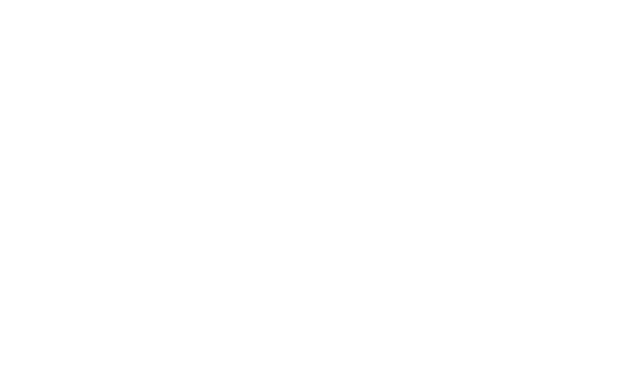
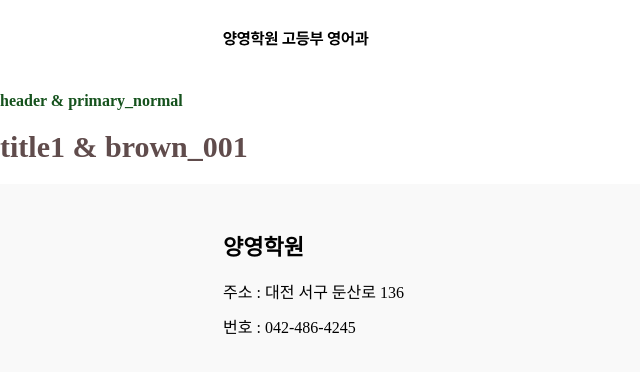
Before and after one commit to YangYoungEdu/YANGYOUNG_ADMIN, a React (Create React App) app in the folder yanyoung_admin/: page /theme in a window 1280 px wide. Before the commit this address had no page. Shown: the top 372 px of the page, without its empty margins (0-640 px from the left). Built offline with nearby package versions, Linux system fonts and the light colour scheme.

Commit message:
[STYLE]: theme 생성 및 예시코드 작성

```diff
--- a/yanyoung_admin/src/MyRoutes.js
+++ b/yanyoung_admin/src/MyRoutes.js
@@ -1,6 +1,7 @@
 import { Routes, Route } from "react-router-dom";
 import SignIn from "./SignIn";
 import Layout from "./Layout";
+import ThemeExample from "./style/ThemeExample";
 
 function MyRoutes() {
   return (
@@ -8,6 +9,7 @@
       <Routes>
         <Route element ={<Layout />}>
         <Route path="/" element={<SignIn />} />
+        <Route path="theme" element={<ThemeExample />} />
         </Route>
       </Routes>
     </>
--- /dev/null
+++ b/yanyoung_admin/src/style/ThemeExample.js
@@ -0,0 +1,25 @@
+import styled, { ThemeProvider } from "styled-components";
+import { theme } from "./theme";
+
+const ThemeExample = () => {
+  return (
+    <>
+      <ThemeProvider theme={theme}>
+        <HeaderAndPrimaryNormal>header & primary_normal</HeaderAndPrimaryNormal>
+        <Title1AndBrown001>title1 & brown_001</Title1AndBrown001>
+      </ThemeProvider>
+    </>
+  );
+};
+
+const HeaderAndPrimaryNormal = styled.h1`
+  font-size: ${(props) => props.theme.fontSizes.header};
+  color: ${(props) => props.theme.colors.primary_normal};
+`;
+
+const Title1AndBrown001 = styled.h1`
+  font-size: ${(props) => props.theme.fontSizes.title1};
+  color: ${(props) => props.theme.colors.brown_001};
+`;
+
+export default ThemeExample;
--- /dev/null
+++ b/yanyoung_admin/src/style/theme.js
@@ -0,0 +1,31 @@
+export const theme = {
+  fontSizes: {
+    header: "16px",
+    button1: "20px",
+    button2: "16px",
+    button3: "14px",
+    textField1: "20px",
+    textField2: "15px",
+    title1: "30px",
+    title2: "26px",
+    subTitle1: "16px",
+    subTitle2: "14px",
+    bodyText1: "22px",
+    bodyText2: "16px",
+  },
+  colors: {
+    primary_normal: "#15521D",
+    primary_light: "#E9F2EB",
+    gray_000: "#FBFBFD",
+    gray_001: "#F7F7F7",
+    gray_002: "#F1F1F1",
+    gray_003: "#E0E0E0",
+    gray_004: "#BABABA",
+    gray_005: "#555555m",
+    white: "#FFFFFF",
+    black: "#000000",
+    brown_001: "#604C4C",
+    brown_002: "#362415",
+    yellow_001: "#EAC784",
+  },
+};
```
